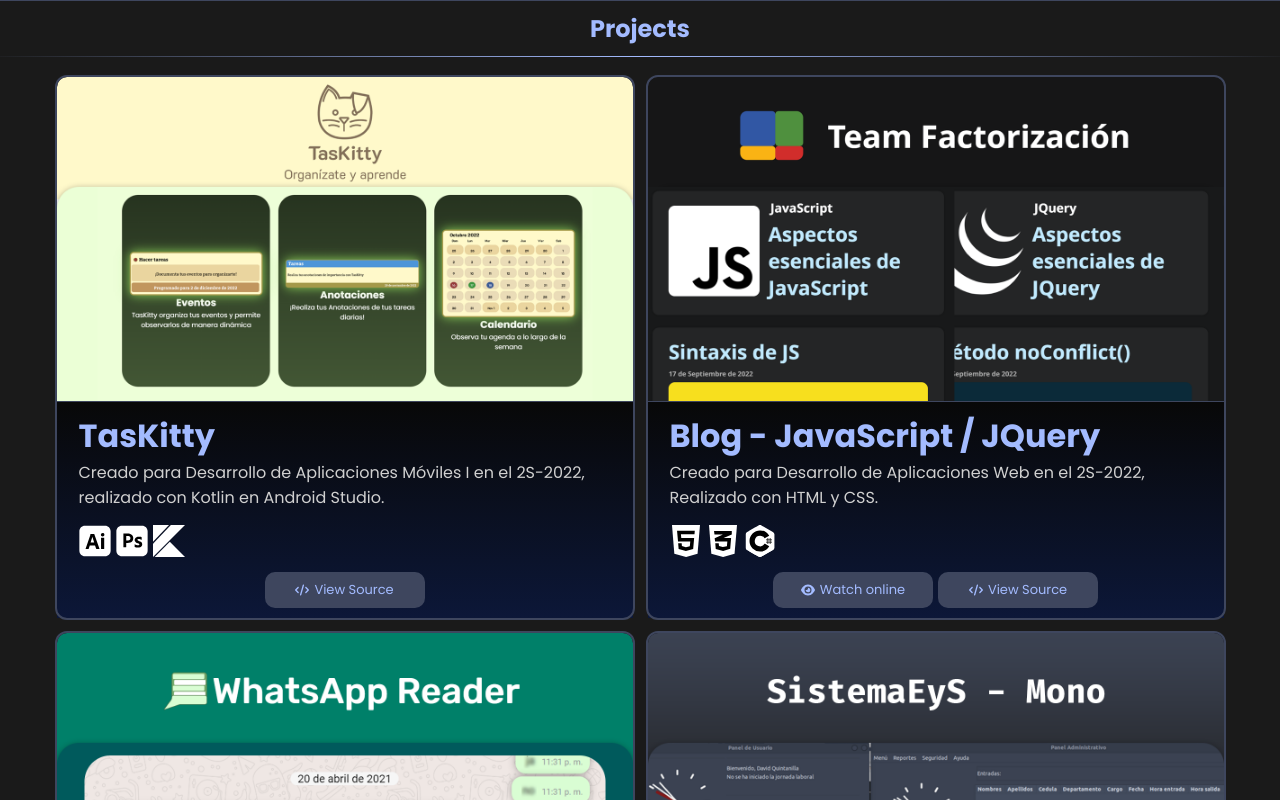
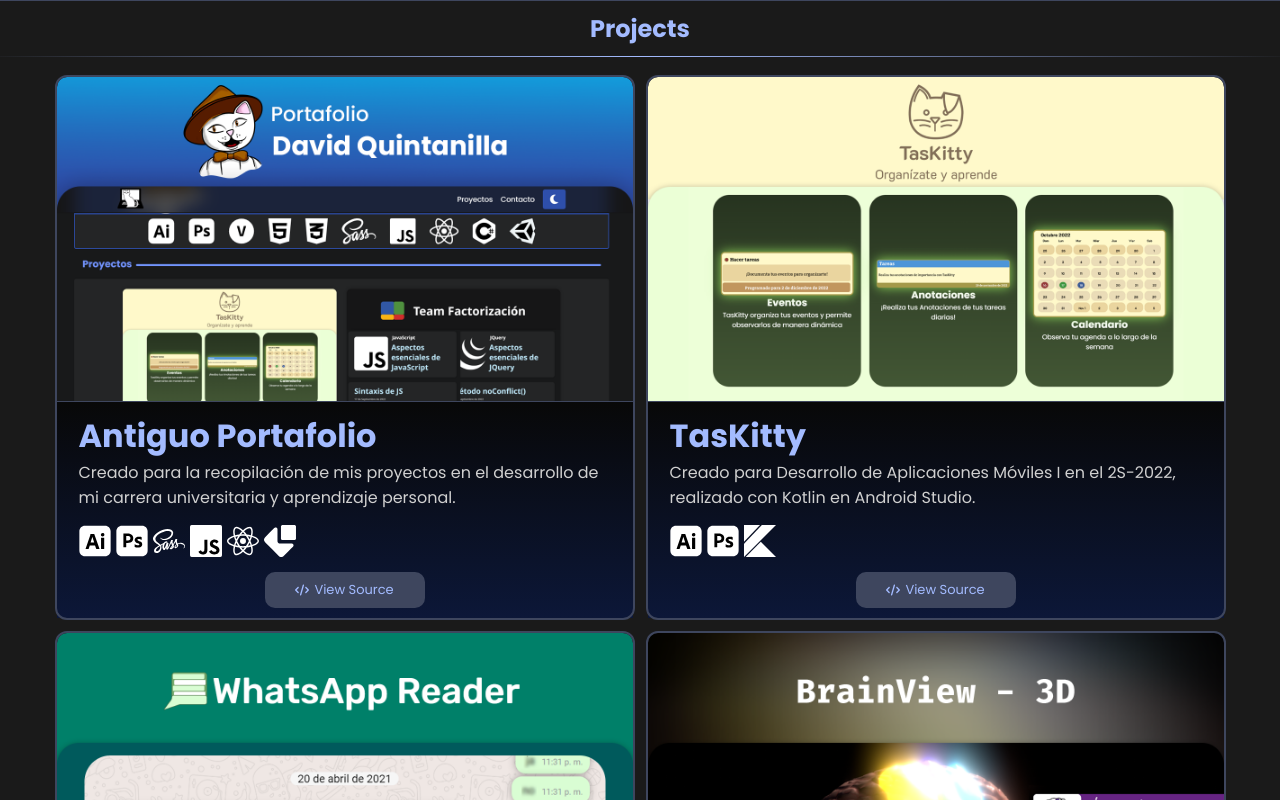
Before and after one commit to davidquintr/portfolio, a Next.js app: page /components/projects_info in a window 1280 px wide. Shown: the top 800 px of the page. Built offline with nearby package versions, Linux system fonts and the light colour scheme.

Commit message:
transition for project elements

```diff
--- a/pages/assets/json/projects.json
+++ b/pages/assets/json/projects_es.json
@@ -1,4 +1,13 @@
 [
+  {
+    "img": "/project/portafolio.png",
+    "title": "Antiguo Portafolio",
+    "details": "Creado para la recopilación de mis proyectos en el desarrollo de mi carrera universitaria y aprendizaje personal.",
+    "tech": "rjs sass ps ai emailjs",
+    "urlCode": "https://github.com/davidquintr",
+    "urlView": "",
+    "urlDetails": ""
+  },
   {
     "img": "/project/taskitty.png",
     "title": "TasKitty",
@@ -9,21 +18,31 @@
     "urlDetails": ""
   },
   {
+    "img": "/project/wreader.png",
+    "title": "WhatsApp Reader",
+    "details": "Proyecto personal, interpreta los mensajes exportados de un chat de WhatsApp y los muestra en un formato similar al original.",
+    "tech": "html css js",
+    "urlCode": "https://github.com/davidquintr/whatsapp-reader.github.io",
+    "urlView": "https://davidquintr.github.io/whatsapp-reader.github.io/",
+    "urlDetails": ""
+  },
+  {
+    "img": "/project/brainview.png",
+    "title": "BrainView - 3D",
+    "details": "Creado como comisión - Vista básica de limitados puntos del cerebro, internos y externos. Realizado con Unity bajo C# junto a herramientas multimedia.",
+    "tech": "unity cs ai ps",
+    "urlCode": "https://github.com/davidquintr/brain-3d",
+    "urlView": "",
+    "urlDetails": ""
+  }
+  ,
+  {
     "img": "/project/blog.png",
     "title": "Blog - JavaScript / JQuery",
     "details": "Creado para Desarrollo de Aplicaciones Web en el 2S-2022, Realizado con HTML y CSS.",
     "tech": "html css",
     "urlCode": "https://github.com/davidquintr/whatsapp-reader.github.io",
     "urlView": "https://davidquintr.github.io/teamfactorizacion-blog/",
-    "urlDetails": ""
-  },
-  {
-    "img": "/project/wreader.png",
-    "title": "WhatsApp Reader",
-    "details": "Proyecto personal, interpreta los mensajes exportados de un chat de WhatsApp y los muestra en un formato similar al original.",
-    "tech": "html css js",
-    "urlCode": "https://github.com/davidquintr/whatsapp-reader.github.io",
-    "urlView": "https://davidquintr.github.io/whatsapp-reader.github.io/",
     "urlDetails": ""
   },
   {
@@ -52,8 +71,7 @@
     "urlCode": "https://github.com/davidquintr/ClassBlock-APP",
     "urlView": "",
     "urlDetails": ""
-  }
-  ,
+  },
   {
     "img": "/project/mitiendita.png",
     "title": "Mi Tiendita",
@@ -63,24 +81,4 @@
     "urlView": "",
     "urlDetails": ""
   }
-  ,
-  {
-    "img": "/project/brainview.png",
-    "title": "BrainView - 3D",
-    "details": "Creado como comisión - Vista básica de limitados puntos del cerebro, internos y externos. Realizado con Unity bajo C# junto a herramientas multimedia.",
-    "tech": "unity cs ai ps",
-    "urlCode": "https://github.com/davidquintr/brain-3d",
-    "urlView": "",
-    "urlDetails": ""
-  }
-  ,
-  {
-    "img": "/project/portafolio.png",
-    "title": "Portafolio - DavidQuint",
-    "details": "Creado para la recopilación de mis proyectos en el desarrollo de mi carrera universitaria y aprendizaje personal.",
-    "tech": "rjs sass ps ai emailjs",
-    "urlCode": "https://github.com/davidquintr",
-    "urlView": "",
-    "urlDetails": ""
-  }
 ]
--- a/pages/components/project_item.tsx
+++ b/pages/components/project_item.tsx
@@ -3,16 +3,21 @@ import { faEye, faCode, faAlignLeft } from "@fortawesome/free-solid-svg-icons";
 import Image from "next/image";
 import Link from "next/link";
 import TechnologiesSpecific from "./tecnologies_specific";
-import project from "../assets/json/projects.json";
+import project from "../assets/json/projects_es.json";
+import { motion, AnimatePresence } from "framer-motion";
 
-type ProjectProps = {
-  element: (typeof project)[0];
-};
 
-const ProjectsItem: React.FC<ProjectProps> = ({ element }) => {
+const ProjectsItem = ({ element, index }) => {
   return (
     <>
-      <div className="project">
+    <AnimatePresence>
+      <motion.div
+        initial={{ opacity: 0, x: -15 }}
+        animate={{ opacity: 1, x: 0 }}
+        exit={{ opacity: 0, x: 0 }}
+        transition={{ delay: 0.8 * (index / 2) }}
+
+      className="project">
         <Image
           className="project-img"
           src={element.img}
@@ -65,7 +70,8 @@ const ProjectsItem: React.FC<ProjectProps> = ({ element }) => {
             ) : null}
           </div>
         </div>
-      </div>
+      </motion.div>
+      </AnimatePresence>
     </>
   );
 };
--- a/pages/components/projects_info.tsx
+++ b/pages/components/projects_info.tsx
@@ -1,5 +1,5 @@
 import ProjectsItem from "./project_item";
-import project from "../assets/json/projects.json";
+import project from "../assets/json/projects_es.json";
 
 export default function ProjectsInfo() {
   return (
@@ -10,7 +10,7 @@ export default function ProjectsInfo() {
         </div>
         <div className="section-body projects">
         {project.map((element, index) => (
-          <ProjectsItem key={index} element={element} />
+          <ProjectsItem key={index} element={element} index={index} />
         ))}
         </div>
       </section>
--- a/pages/scss/page.scss
+++ b/pages/scss/page.scss
@@ -221,6 +221,7 @@ body{
 
         &-tech{
             display: flex;
+            flex-wrap: wrap;
             gap: 5px;
             filter: invert(1);
             margin: 15px 0;
@@ -251,11 +252,12 @@ body{
 }
 
 .contact{
+
     &-elements{
         display: flex;
         gap: 10px;
         flex-direction: column;
-        margin-inline: 20px;
+        margin-inline: 40px;
 
         &-middle{
             display: flex;
@@ -292,7 +294,7 @@ body{
     border-radius: $br-default;
     padding-inline: 10px;
     width: 100%;
-    height: 36px;
+    height: 42px;
     border: 0;
     border-bottom: 2px solid $color-blue;
     background-color: $color-bg;
--- a/pages/scss/person_init.scss
+++ b/pages/scss/person_init.scss
@@ -45,6 +45,10 @@
             flex-direction: row;
             flex-wrap: wrap;
         }
+
+        &.contact{
+            margin-inline: 35px;
+        }
     }
 
     &-contain{
@@ -65,7 +69,6 @@
         grid-area: first;
         height: fit-content;
        &-img{
-            filter: saturate(0);
             width: 200px;
             height: 200px;
             border-radius: 100%;
```
